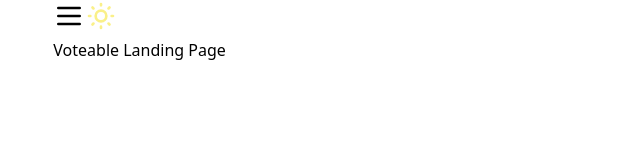
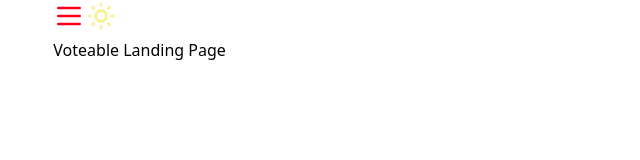
Before and after one commit to CalebLovell/voteable, a Next.js app: page / in a window 1280 px wide. Shown: the top 160 px of the page, without its empty margins (0-640 px from the left). Built offline with nearby package versions, Linux system fonts and the light colour scheme; a web font is replaced by a local one; what @tailwindcss/ui would draw is missing.

Commit message:
fix css variables

```diff
--- a/src/styles/index.css
+++ b/src/styles/index.css
@@ -3,10 +3,10 @@
 @tailwind utilities;
 
 :root {
-	--base-primary: var(rgba(255, 255, 255, 1));
-	--base-secondary: var(rgba(0, 0, 0, 1));
-	--accent-primary: var(rgba(255, 0, 27, 1));
-	--accent-secondary: var(rgba(128, 0, 13, 1));
+	--base-primary: rgba(255, 255, 255, 1);
+	--base-secondary: rgba(0, 0, 0, 1);
+	--accent-primary: rgba(255, 0, 27, 1);
+	--accent-secondary: rgba(128, 0, 13, 1);
 	min-height: 100vh;
 }
 
```
